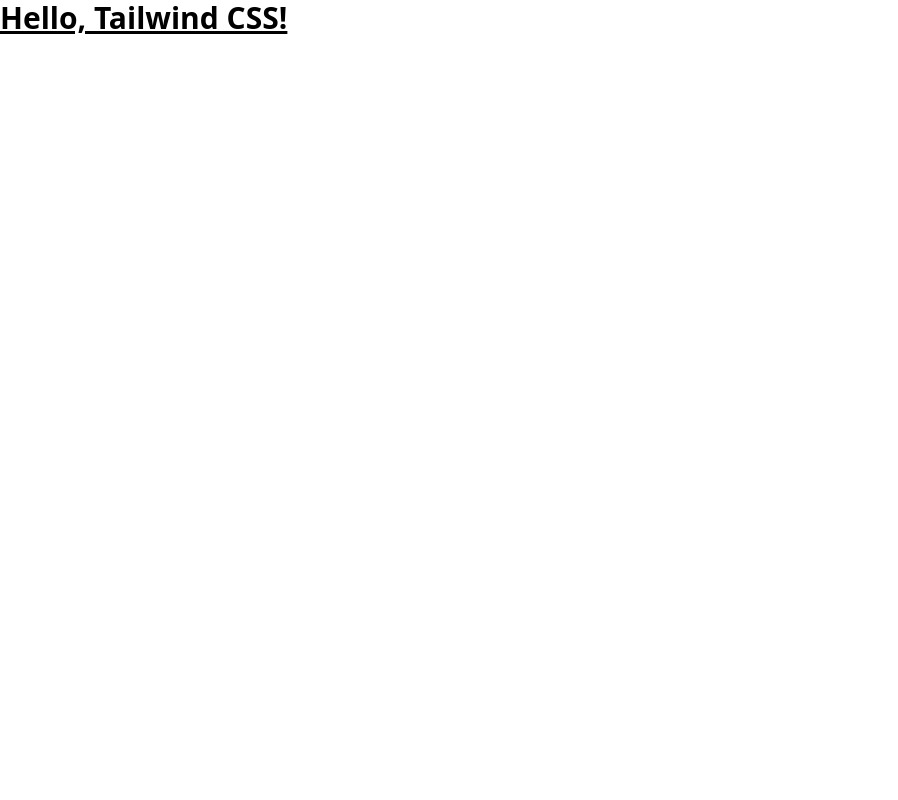
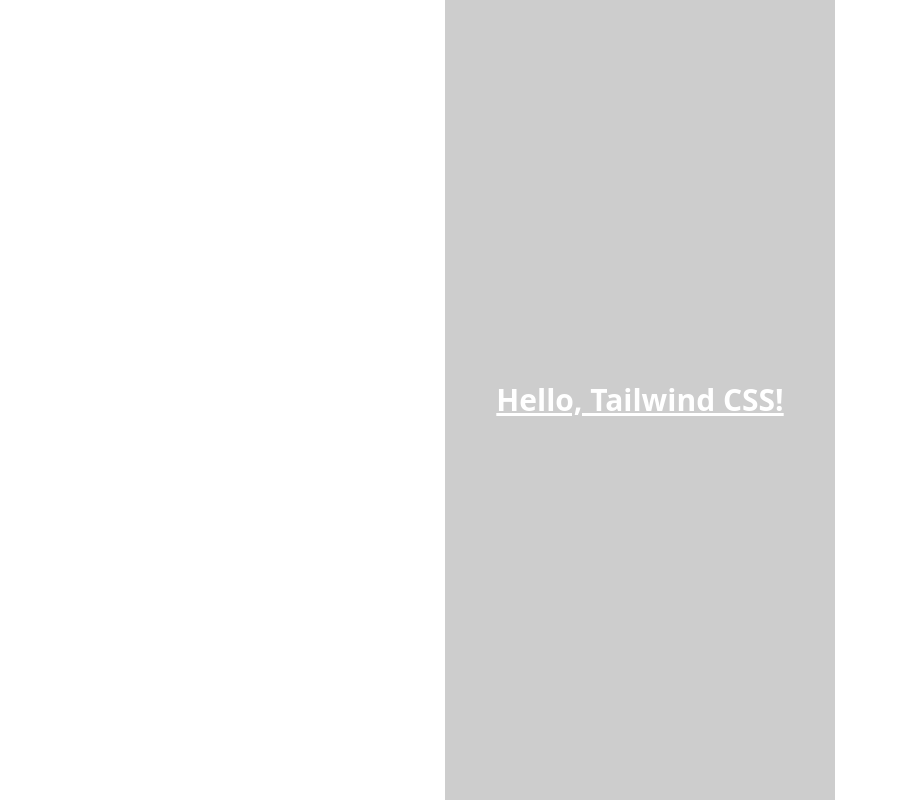
Before and after one commit to 2025-SINCHONTHON-6/Frontend, a React (Vite) app in the folder frontend/: page / in a window 1280 px wide. Shown: the whole page, without its empty margins (0-898 px from the left). Built offline with nearby package versions, Linux system fonts and the light colour scheme.

Commit message:
개발 환경 세팅

```diff
--- a/frontend/src/App.jsx
+++ b/frontend/src/App.jsx
@@ -1,15 +1,12 @@
-import './index.css'
-import Test from './components/test'
+import "./index.css";
+import Test from "./components/test";
 
 function App() {
-
-
   return (
-    <>
-   <Test />
-
-    </>
-  )
+      <main className="mx-auto w-full max-w-[390px] bg-[#cdcdcd] px-4">
+        <Test />
+      </main>
+  );
 }
 
-export default App
+export default App;
--- a/frontend/src/components/test.jsx
+++ b/frontend/src/components/test.jsx
@@ -1,6 +1,6 @@
 export default function Test() {
   return (
-    <div className="text-3xl font-bold underline">
+    <div className="text-3xl font-bold underline min-h-screen flex items-center justify-center text-white">
       Hello, Tailwind CSS!
     </div>
   );
--- a/frontend/src/index.css
+++ b/frontend/src/index.css
@@ -1,3 +1,9 @@
 @tailwind base;
 @tailwind components;
 @tailwind utilities;
+
+* {
+  margin: 0;
+  padding: 0;
+
+}
```
